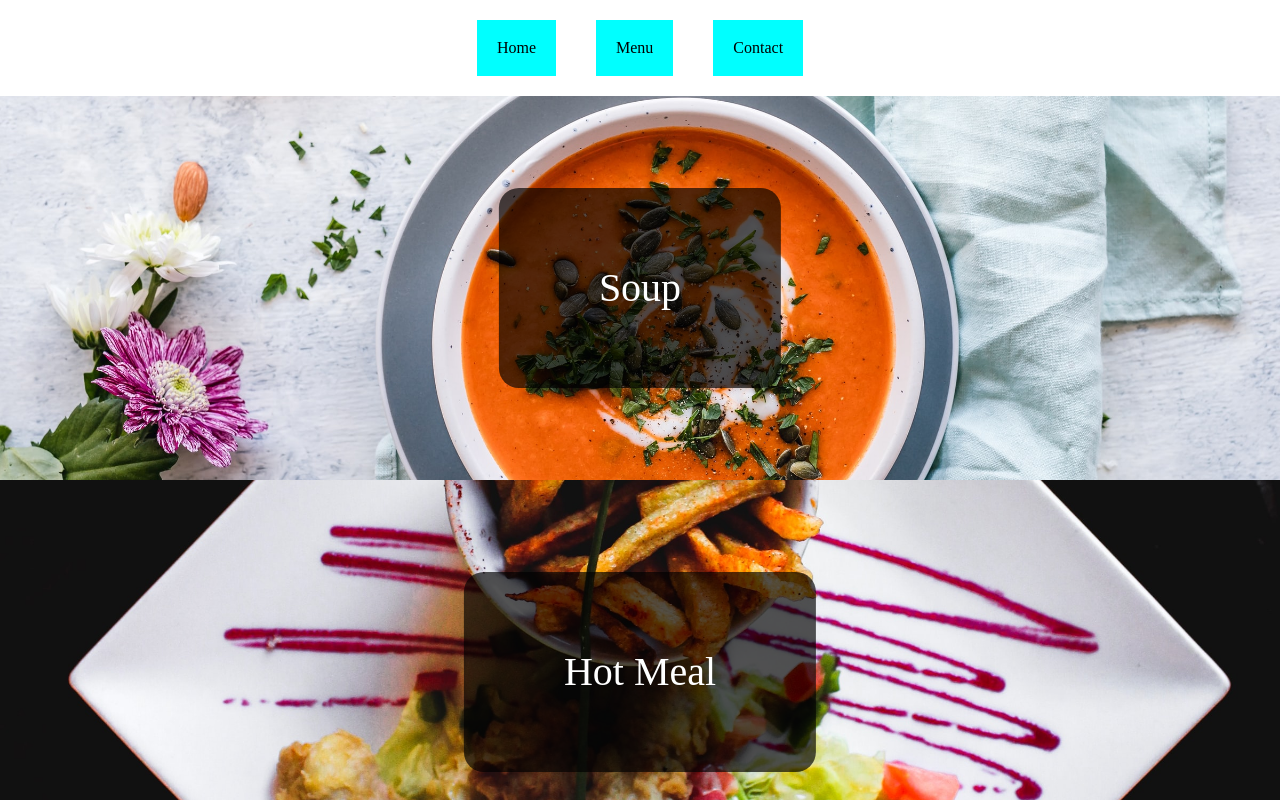
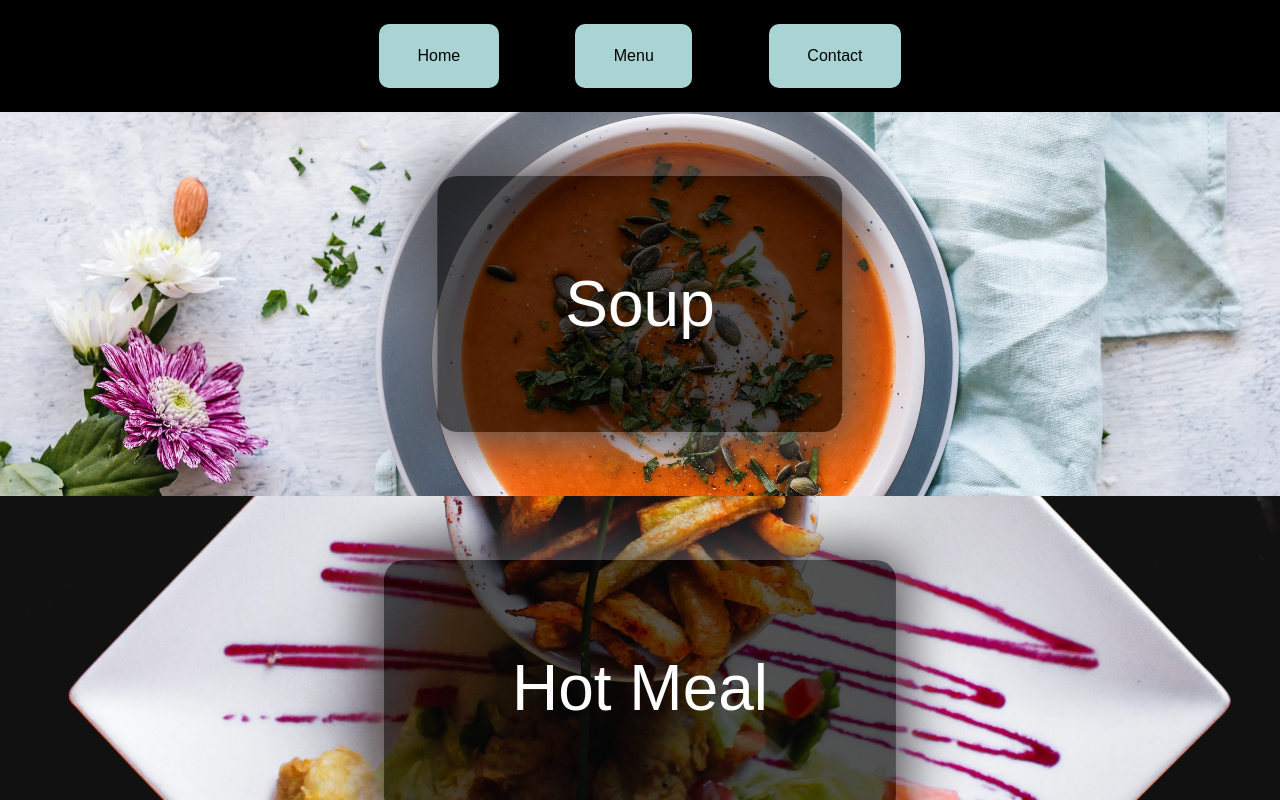
Before and after one commit to ozovalihasan/restaurant-page, a website built with webpack: page dist/index.html in a window 1280 px wide. Both pictures are taken after a click on the button "Menu". Shown: the top 800 px of the page. Built offline with nearby package versions, Linux system fonts and the light colour scheme.

Commit message:
Add necessary elements for main page

```diff
--- a/src/contact-page.js
+++ b/src/contact-page.js
@@ -8,7 +8,7 @@ export const contactPage = () => {
   mainContainer.classList.add("main-container", "d-flex");
 
   const contactInformation = document.createElement("div");
-  contactInformation.classList.add("contact-information");
+  contactInformation.classList.add("contact-information", "box");
 
   contactInformation.innerHTML = `
     <div>Call Now </div>
--- a/src/home-page.js
+++ b/src/home-page.js
@@ -5,13 +5,10 @@ export const homePage = () => {
   content.style.backgroundImage = `url("${mainImage}")`;
 
   const mainContainer = document.createElement("div");
-  mainContainer.classList.add("main-container", "d-flex");
+  mainContainer.classList.add("main-container", "d-flex", "center-vh");
 
-  const allMenu = document.createElement("div");
-  allMenu.classList.add("all-menu");
-
-  allMenu.innerHTML = `
-    <div class="main-page">
+  mainContainer.innerHTML = `
+    <div class="main-page box center-vh ">
       <div class="main-title">
         Best Restaurant
       </div>
@@ -21,6 +18,5 @@ export const homePage = () => {
     </div>
 `;
 
-  mainContainer.appendChild(allMenu);
   content.appendChild(mainContainer);
 };
--- a/src/menu-page.js
+++ b/src/menu-page.js
@@ -4,6 +4,7 @@ import soupImage from "./images/soup.jpg";
 
 export const menuPage = () => {
   const content = document.getElementById("content");
+  content.classList.add("content");
   content.style.backgroundImage = "";
 
   const mainContainer = document.createElement("div");
@@ -13,18 +14,17 @@ export const menuPage = () => {
   container.classList.add("all-menu");
 
   container.innerHTML = `
-
-  <div class="position-relative">
+  <div class="position-relative ">
     <img src="${soupImage}" alt="">
-    <div class="meal-name">Soup</div>
+    <div class="meal-name box center-vh">Soup</div>
   </div>
   <div class="position-relative">
     <img src="${hotMealImage}" alt="">
-    <div class="meal-name">Hot Meal</div>
+    <div class="meal-name box center-vh">Hot Meal</div>
   </div>
   <div class="position-relative">
     <img src="${dessertImage}" alt="">
-    <div class="meal-name">Dessert</div>
+    <div class="meal-name box center-vh">Dessert</div>
   </div>
 `;
 
--- a/src/stylesheets/style.scss
+++ b/src/stylesheets/style.scss
@@ -10,19 +10,6 @@
   object-fit: cover;
   width: 100%;
 }
-.main-nav {
-  display: flex;
-  justify-content: center;
-  .custom-button {
-    background-color: aqua;
-    padding: 20px;
-    margin: 20px;
-    &:hover {
-      background-color: orange;
-      cursor: pointer;
-    }
-  }
-}
 
 .w-50 {
   width: 50%;
@@ -32,28 +19,64 @@
   display: flex;
 }
 
+.box {
+  -webkit-box-shadow: 0px 0px 51px 12px rgba(84, 81, 84, 1);
+  -moz-box-shadow: 0px 0px 51px 12px rgba(84, 81, 84, 1);
+  box-shadow: 0px 0px 51px 12px rgba(84, 81, 84, 1);
+  border-radius: 10px;
+}
+
+.center-vh {
+  display: flex;
+  justify-content: center;
+  align-items: center;
+}
+
+.position-relative {
+  position: relative;
+}
+
+body {
+  font-family: Arial, Helvetica, sans-serif;
+}
+
 #content {
   width: 100%;
   height: 100vh;
   background-size: cover;
   background-position: center;
+  background-color: #000000;
 }
 
-.contact-information {
-  background-color: #f7f5afda;
-  position: absolute;
-  top: 50%;
-  left: 50%;
-  transform: translate(-50%, -50%);
-  margin: auto;
-  display: grid;
-  grid-template-columns: repeat(2, 1fr);
-  -webkit-box-shadow: 0px 0px 51px 12px rgba(84, 81, 84, 1);
-  -moz-box-shadow: 0px 0px 51px 12px rgba(84, 81, 84, 1);
-  box-shadow: 0px 0px 51px 12px rgba(84, 81, 84, 1);
-  border-radius: 10px;
-  > div {
-    margin: 30px;
+.main-nav {
+  display: flex;
+  justify-content: center;
+  .custom-button {
+    background-color: rgb(170, 212, 212);
+    padding: 3vh 3vw;
+    margin: 3vh 3vw;
+    border-radius: 10px;
+    &:hover {
+      background-color: #c7c7c7;
+      cursor: pointer;
+    }
+  }
+}
+
+.main-page {
+  width: auto;
+  height: 50vh;
+  padding: 4vw;
+  margin: 4vw;
+  color: #ffffff;
+  background-color: #31313196;
+  font-size: 8vw;
+  flex-direction: column;
+  text-align: center;
+
+  .subtitle {
+    padding-top: 5vw;
+    font-size: 4vw;
   }
 }
 
@@ -72,37 +95,31 @@
 
   .meal-name {
     color: #ffffff;
-    height: 100px;
+    height: 10vw;
     width: auto;
-    padding: 100px;
+    padding: 10vw;
     position: absolute;
-    flex-grow: 1;
-    font-size: 40px;
+    font-size: 5vw;
     top: 50%;
     left: 50%;
     transform: translate(-50%, -50%);
     background-color: #000000aa;
     border-radius: 20px;
-    display: flex;
-    justify-content: center;
-    align-items: center;
+    text-align: center;
   }
 }
 
-.position-relative {
-  position: relative;
-}
+.contact-information {
+  background-color: #f7f5afda;
+  position: absolute;
+  top: 50%;
+  left: 50%;
+  transform: translate(-50%, -50%);
+  margin: auto;
+  display: grid;
+  grid-template-columns: repeat(2, 1fr);
 
-.main-page {
-  width: 100%;
-  display: flex;
-  justify-content: center;
-  align-items: center;
-  color: #ffffff;
-  font-size: 80px;
-  flex-direction: column;
-  .subtitle {
-    padding-top: 100px;
-    font-size: 40px;
+  > div {
+    margin: 30px;
   }
 }
```
Also changed, not shown: dist/index.html, dist/main.js.
